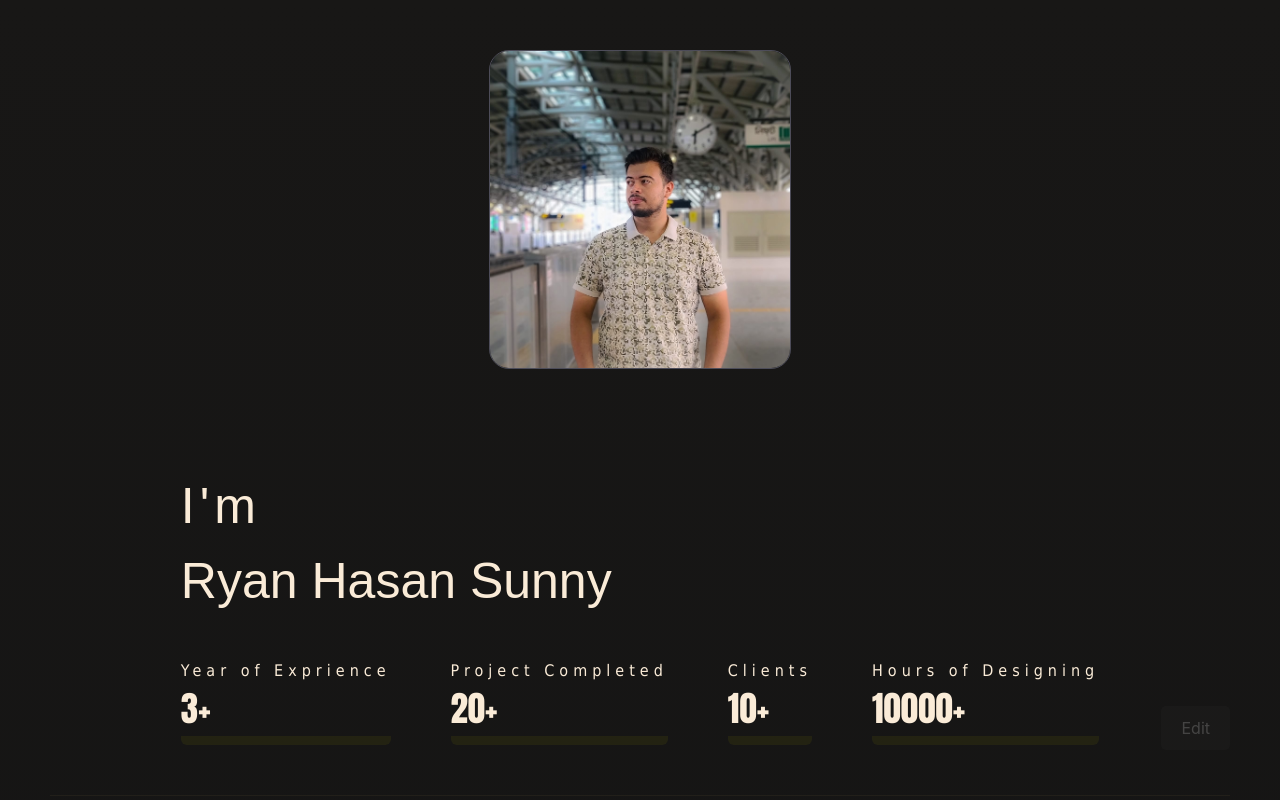
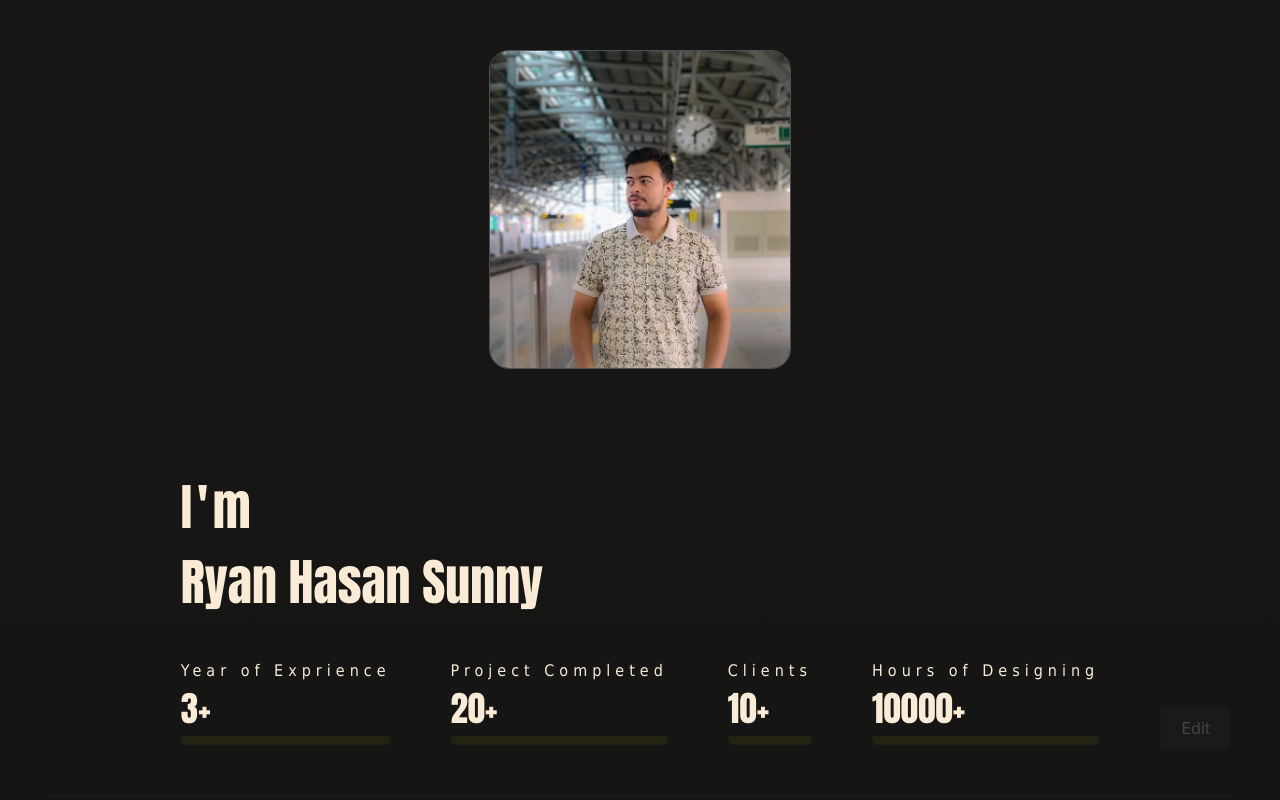
Before and after one commit to RyanHasanSunny/repo, a React (Create React App) app: page /about in a window 1280 px wide. Shown: the top 800 px of the page. Built offline with nearby package versions, Linux system fonts and the light colour scheme; no server answers.

Commit message:
Update Aboutme.css

```diff
--- a/src/Styles/Aboutme.css
+++ b/src/Styles/Aboutme.css
@@ -42,13 +42,13 @@
 }
 
 #Name h2 {
-  font-family: fantasy;
+  font-family: Impact;
   margin-bottom: 0%;
   font-size: 50px;
 }
 
 #Name p {
-  font-family: fantasy;
+  font-family: Impact;
   margin-top: 0%;
   font-size: 50px;
 }
```
